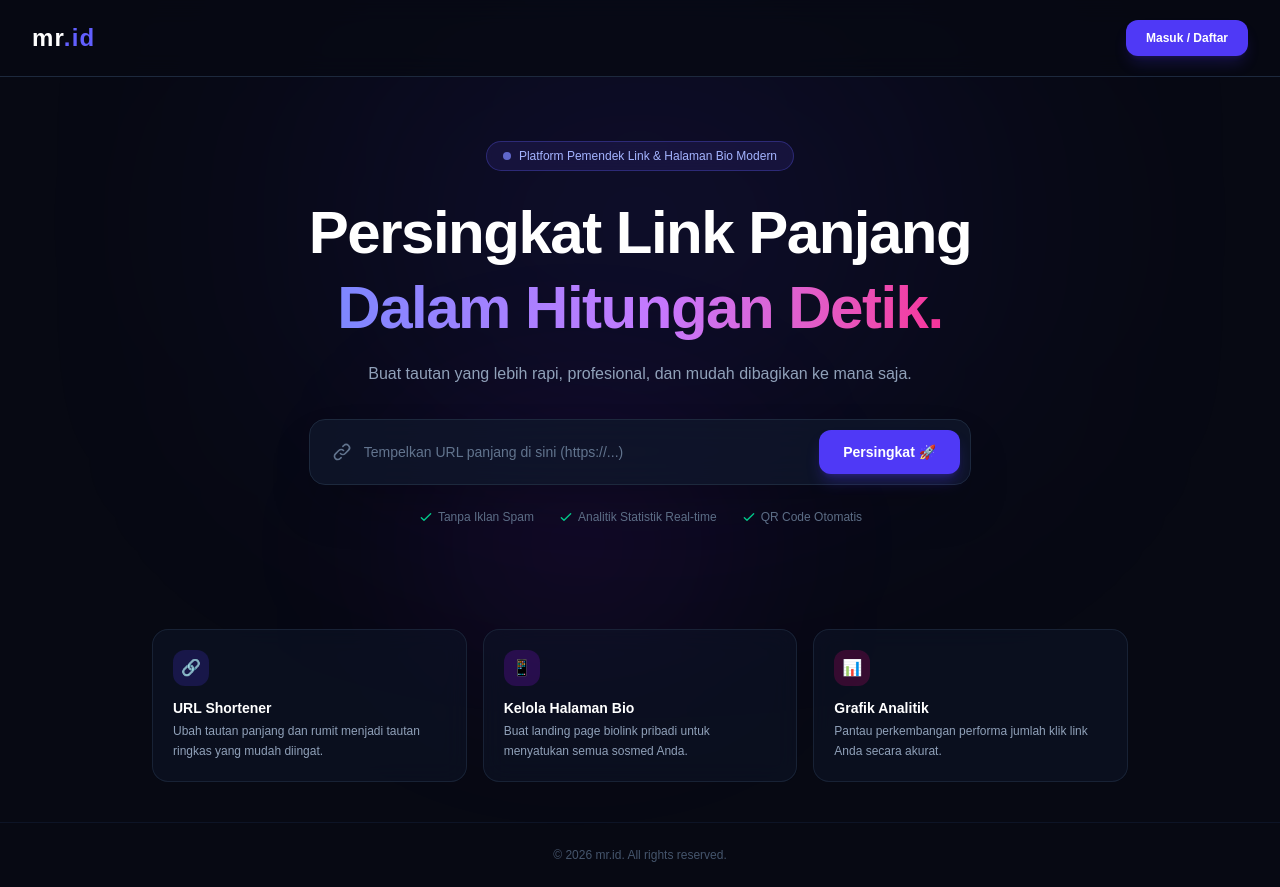
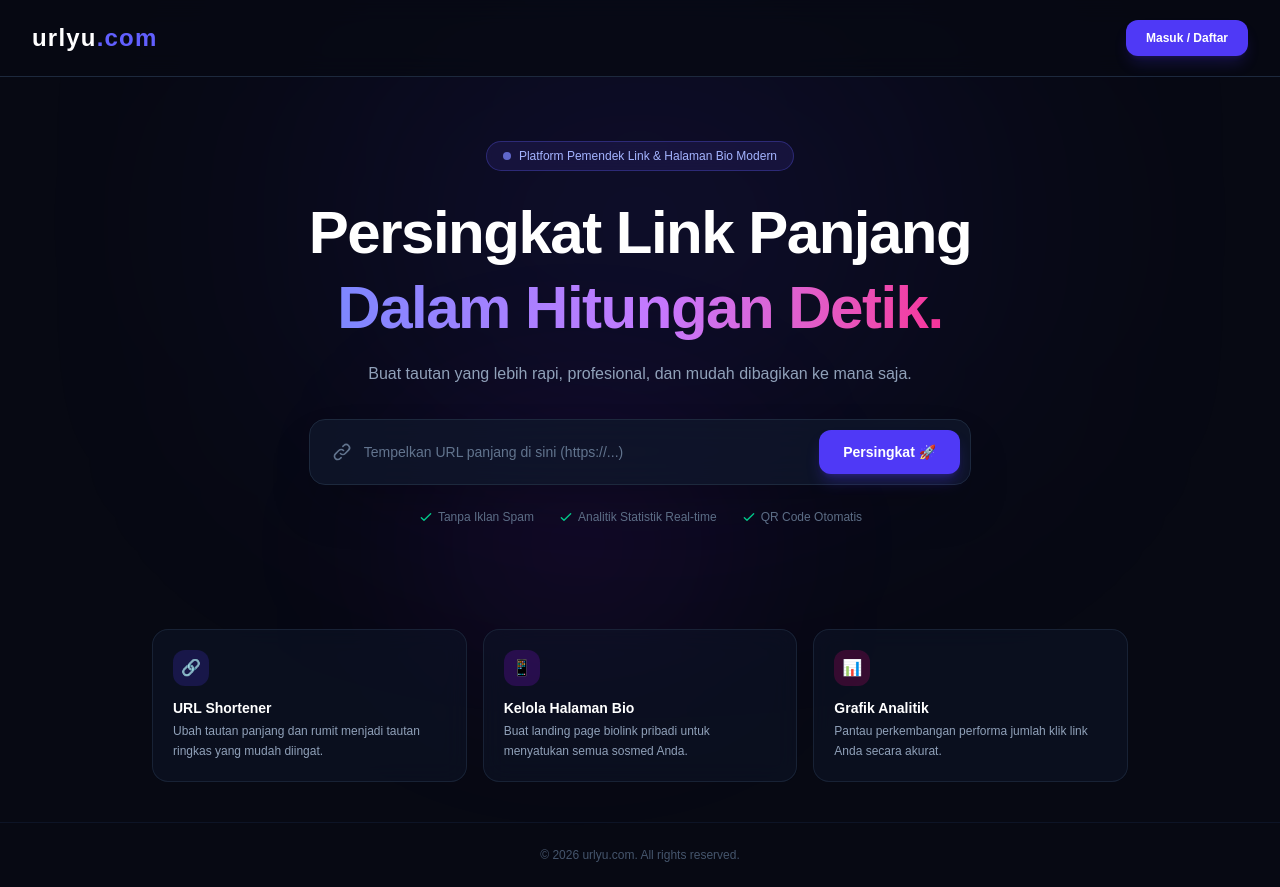
Before and after one commit to mirsalkilu-hub/my-linktree, a Next.js app: page / in a window 1280 px wide. Built offline with nearby package versions, Linux system fonts and the light colour scheme; no server answers.

Commit message:
docs: add domain configuration instructions for vercel

```diff
--- a/app/[username]/page.tsx
+++ b/app/[username]/page.tsx
@@ -381,7 +381,7 @@ export default function PublicBioPage({
         <div className="w-full border-t border-white/10 pt-5 flex justify-center">
           <div className="inline-flex items-center space-x-2 bg-white/[0.02] border border-white/10 hover:border-indigo-500/40 px-4 py-1.5 rounded-full text-[10px] font-bold tracking-widest text-slate-400 transition-colors">
             <span>Powered By</span>
-            <span className="text-indigo-400 font-black">mr.id</span>
+            <span className="text-indigo-400 font-black">urlyu.com</span>
           </div>
         </div>
 
--- a/app/dashboard/analytics/page.tsx
+++ b/app/dashboard/analytics/page.tsx
@@ -231,7 +231,7 @@ export default function AnalyticsPage() {
         <div className="max-w-7xl mx-auto px-4 sm:px-8 flex items-center justify-between h-16">
           <div className="flex items-center space-x-8 h-full">
             <span className="text-xl sm:text-2xl font-black tracking-wider text-white shrink-0">
-              mr<span className="text-indigo-500">.id</span>
+              urlyu<span className="text-indigo-500">.com</span>
             </span>
 
             <nav className="hidden md:flex items-center space-x-2 h-full py-3">
@@ -614,7 +614,7 @@ export default function AnalyticsPage() {
 
       {/* Footer */}
       <footer className="text-center py-6 border-t border-slate-900 text-slate-600 text-xs">
-        © 2026 mr.id. All rights reserved.
+        © 2026 urlyu.com. All rights reserved.
       </footer>
     </div>
   );
--- a/app/dashboard/page.tsx
+++ b/app/dashboard/page.tsx
@@ -303,7 +303,7 @@ export default function DashboardPage() {
         <div className="max-w-7xl mx-auto px-4 sm:px-8 flex items-center justify-between h-16">
           <div className="flex items-center space-x-8 h-full">
             <span className="text-xl sm:text-2xl font-black tracking-wider text-white shrink-0">
-              mr<span className="text-indigo-500">.id</span>
+              urlyu<span className="text-indigo-500">.com</span>
             </span>
 
             {/* Navigasi Desktop */}
@@ -668,7 +668,7 @@ export default function DashboardPage() {
 
       {/* Footer */}
       <footer className="text-center py-6 border-t border-slate-900 text-slate-600 text-xs">
-        © 2026 mr.id. All rights reserved.
+        © 2026 urlyu.com. All rights reserved.
       </footer>
     </div>
   );
--- a/app/dashboard/pages/page.tsx
+++ b/app/dashboard/pages/page.tsx
@@ -408,7 +408,7 @@ export default function BioManagementPage() {
         <div className="max-w-7xl mx-auto px-4 sm:px-8 flex items-center justify-between h-16">
           <div className="flex items-center space-x-8 h-full">
             <span className="text-xl sm:text-2xl font-black tracking-wider text-white shrink-0">
-              mr<span className="text-indigo-500">.id</span>
+              urlyu<span className="text-indigo-500">.com</span>
             </span>
 
             <nav className="hidden md:flex items-center space-x-8 h-full text-sm font-semibold">
@@ -881,7 +881,7 @@ export default function BioManagementPage() {
         />
       </main>
       <footer className="text-center py-6 border-t border-slate-900 text-slate-600 text-xs">
-        © 2026 mr.id. All rights reserved.
+        © 2026 urlyu.com. All rights reserved.
       </footer>
     </div>
   );
--- a/app/login/page.tsx
+++ b/app/login/page.tsx
@@ -54,7 +54,7 @@ export default function LoginPage() {
         {/* Header Logo */}
         <div className="text-center mb-8">
           <Link href="/" className="text-3xl font-black tracking-wider text-white">
-            mr<span className="text-indigo-500">.id</span>
+            urlyu<span className="text-indigo-500">.com</span>
           </Link>
           <h2 className="text-xl font-bold mt-4 text-slate-100">Masuk ke Akun Anda</h2>
         </div>
--- a/app/page.tsx
+++ b/app/page.tsx
@@ -105,7 +105,7 @@ export default function HomePage() {
       <header className="sticky top-0 z-50 w-full bg-[#070913]/80 backdrop-blur-md border-b border-slate-800">
         <div className="flex items-center justify-between px-8 py-5 max-w-7xl mx-auto w-full">
           <span className="text-2xl font-black tracking-wider text-white">
-            mr<span className="text-indigo-500">.id</span>
+            urlyu<span className="text-indigo-500">.com</span>
           </span>
 
           <Link
@@ -247,7 +247,7 @@ export default function HomePage() {
 
       {/* Footer */}
       <footer className="relative z-10 text-center py-6 border-t border-slate-900/80 text-slate-600 text-xs">
-        © 2026 mr.id. All rights reserved.
+        © 2026 urlyu.com. All rights reserved.
       </footer>
     </div>
   );
--- a/app/register/page.tsx
+++ b/app/register/page.tsx
@@ -74,7 +74,7 @@ export default function RegisterPage() {
         {/* Header Title */}
         <div className="text-center mb-8">
           <Link href="/" className="text-3xl font-black tracking-wider text-white">
-            mr<span className="text-indigo-500">.id</span>
+            urlyu<span className="text-indigo-500">.com</span>
           </Link>
           <h2 className="text-xl font-bold mt-4 text-slate-100">Buat Akun Baru</h2>
         </div>
```
